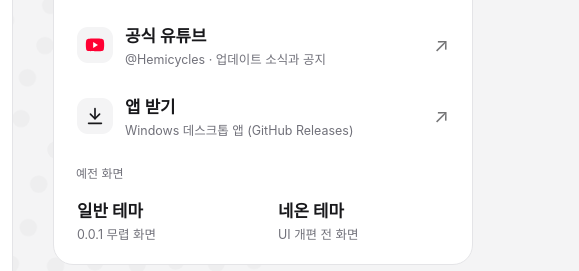
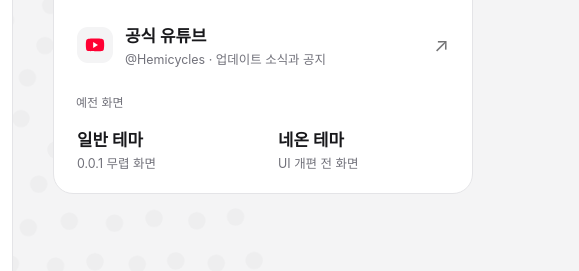
Before and after one commit to Jedidiah1926/hemicycleweb, a plain HTML site: page index.html in a window 1280 px wide. Shown: the part 386-657 px from the top of the page, 701-1280 px from the left. Drawn offline with Linux system fonts and the light colour scheme; a web font is replaced by a local one.

Commit message:
웹 메인에서 앱 받기(릴리스 내려받기) 링크 삭제
홍보용 웹이라 게임 내려받기 링크는 두지 않는다.

Co-Authored-By: Claude Opus 5.5 <noreply@anthropic.com>
Claude-Session: https://claude.ai/code/session_01EPsGy2fqzEFPWiDGripQ9i

```diff
--- a/index.html
+++ b/index.html
@@ -63,11 +63,6 @@
                 <span class="site-link-text"><b>공식 유튜브</b><small>@Hemicycles · 업데이트 소식과 공지</small></span>
                 <span class="site-link-chev" aria-hidden="true">↗</span>
             </a>
-            <a class="site-link" data-site-link="releases" href="https://github.com/Jedidiah1926/parliament/releases" target="_blank" rel="noopener noreferrer">
-                <span class="site-link-icon" aria-hidden="true"><svg viewBox="0 0 24 24" width="22" height="22" fill="none" stroke="currentColor" stroke-width="1.8" stroke-linecap="round" stroke-linejoin="round"><path d="M12 4v11"/><path d="m7 10 5 5 5-5"/><path d="M5 20h14"/></svg></span>
-                <span class="site-link-text"><b>앱 받기</b><small>Windows 데스크톱 앱 (GitHub Releases)</small></span>
-                <span class="site-link-chev" aria-hidden="true">↗</span>
-            </a>
             <div class="site-links-sub">예전 화면</div>
             <div class="site-link-row">
                 <a class="site-link" href="old.html">
--- a/js/site.js
+++ b/js/site.js
@@ -6,7 +6,6 @@ window.HEMI_SITE = {
     youtubeChannel: 'https://www.youtube.com/@Hemicycles',
     trailerKo: 'aKRCh-_S4WU', // 한국어 트레일러 (YouTube 영상 ID)
     trailerEn: 'HPzNE1gdbyE', // 영어 트레일러
-    releases: 'https://github.com/Jedidiah1926/parliament/releases', // 데스크톱 앱 내려받기
 };
 
 (function () {
```
Also changed, not shown: 1 other file.
